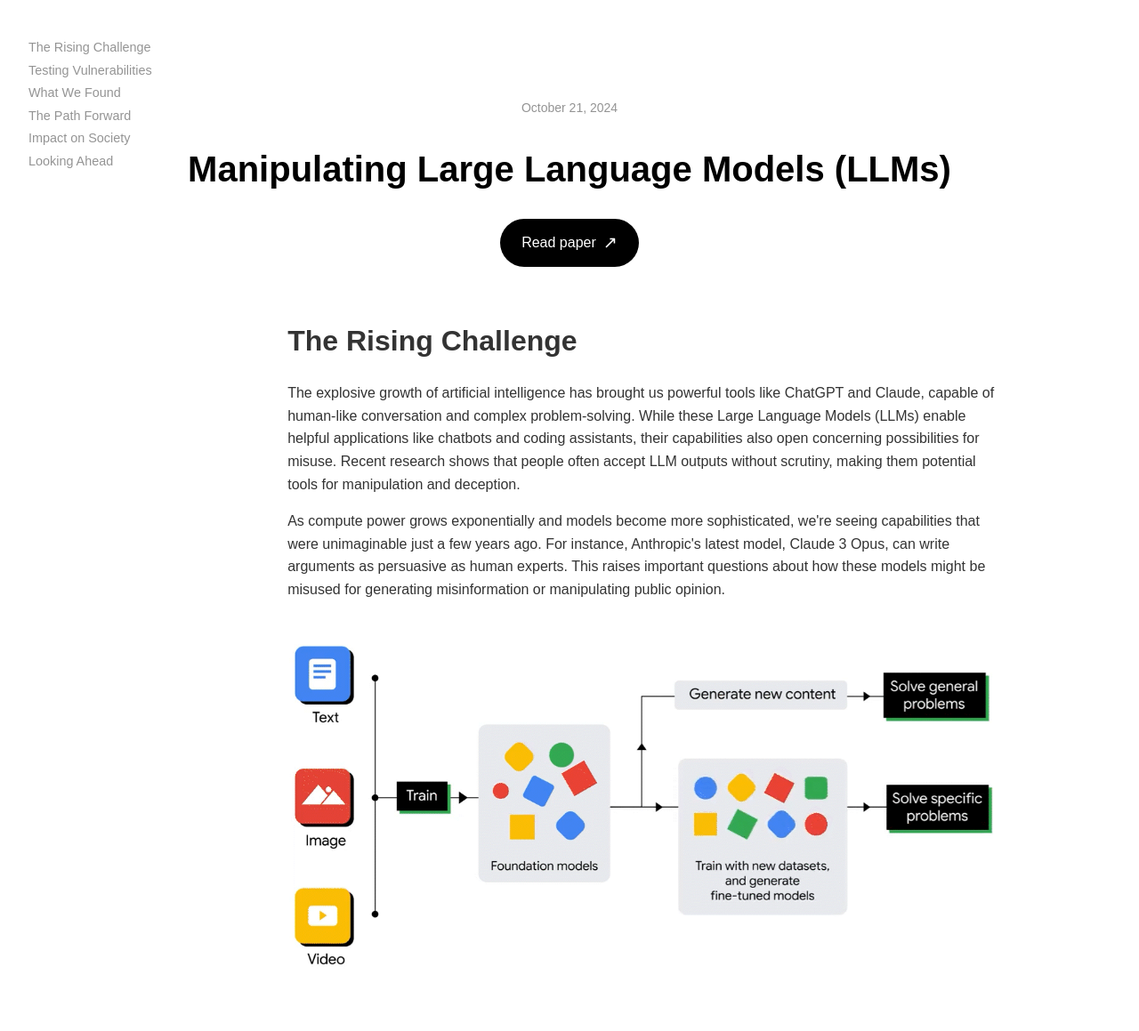
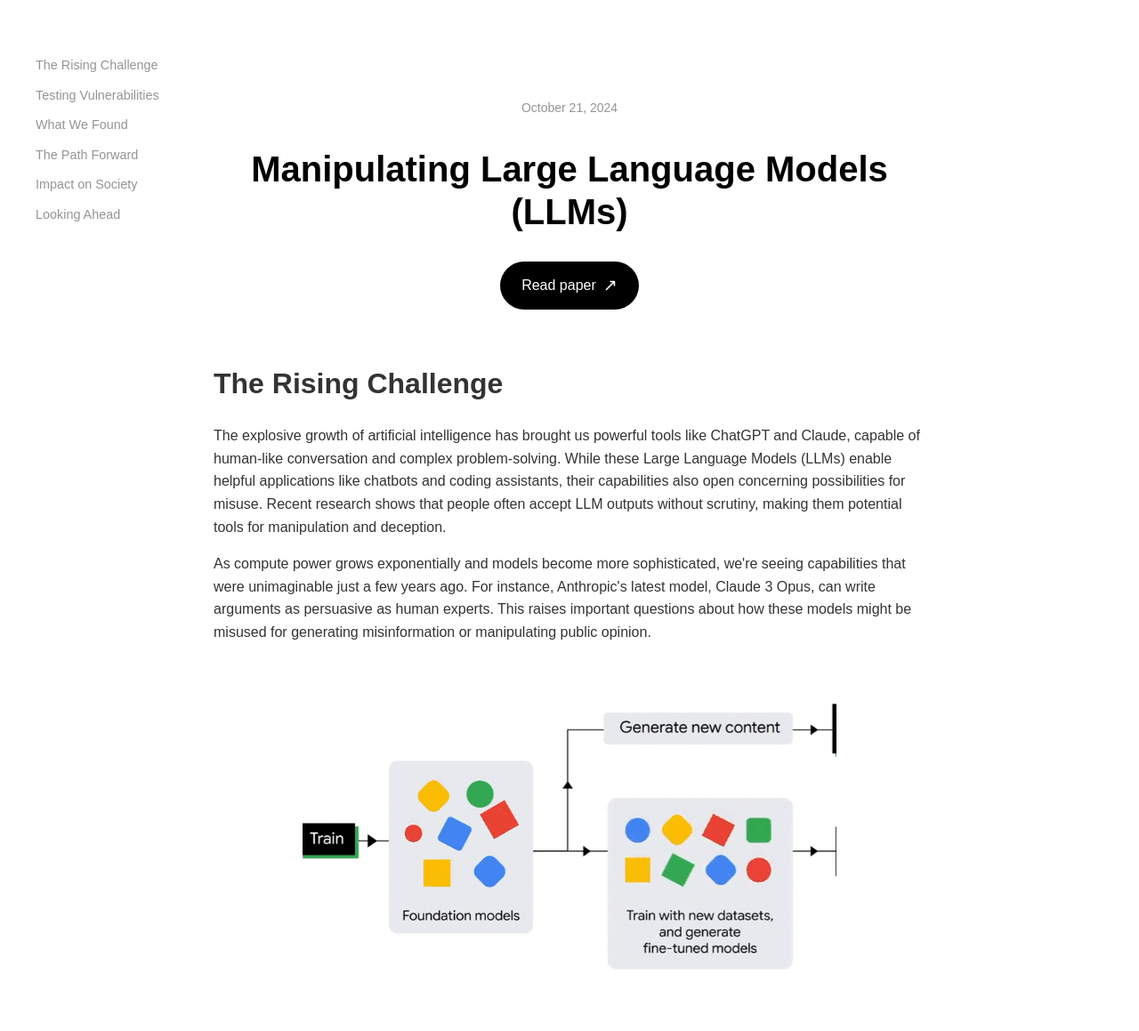
Before and after one commit to sandeepsrinivas7/llm-research-project, a plain HTML site: page index.html in a window 1280 px wide. Shown: the part 40-1199 px from the top of the page at 89% size. Drawn offline with Linux system fonts and the light colour scheme; a web font is replaced by a local one.

Commit message:
Update index.html

```diff
--- a/index.html
+++ b/index.html
@@ -14,7 +14,7 @@
             color: #333;
             background-color: #fff;
             margin: 0;
-            padding-top: 40px; /* Reduced from 60px */
+            padding-top: 40px;
         }
 
         h1, h2, h3, h4, h5, h6 {
@@ -39,7 +39,7 @@
             top: 0;
             left: 0;
             width: 100%;
-            height: 40px; /* Reduced from 60px */
+            height: 40px;
             background-color: #fff;
             z-index: 1000;
             font-family: 'Signifier', sans-serif;
@@ -64,16 +64,25 @@
         header nav a {
             color: #000;
             margin: 0 1.5rem;
-            font-size: 0.875rem; /* Reduced from 1rem */
+            font-size: 0.875rem;
         }
 
         .max-w-container {
             max-width: 68rem;
             margin: 0 auto;
             padding: 2rem;
+            position: relative;
         }
 
-        /* Existing margin classes remain the same */
+        /* Text classes */
+        .text-caption { font-size: 0.875rem; color:#949494;}
+        .text-balance { text-align: center; }
+        .text-start { text-align: left; }
+        .text-h1 { font-size: 2.5rem; color: #000; }
+        .text-h5 { font-size: 1.5rem; }
+        .text-p1-desktop { font-size: 1.125rem; }
+
+        /* Margin classes */
         .mt-2xl { margin-top: 4rem; }
         .mt-3xl { margin-top: 6rem; }
         .mb-l { margin-bottom: 2rem; }
@@ -83,28 +92,23 @@
         .mt-v { margin-top: 5rem;}
         .mb-v { margin-bottom: 5rem;}
 
-        /* Text classes */
-        .text-caption { font-size: 0.875rem; color:#949494;}
-        .text-balance { text-align: center; }
-        .text-start { text-align: left; }
-        .text-h1 { font-size: 2.5rem; color: #000; }
-        .text-h5 { font-size: 1.5rem; }
-        .text-p1-desktop { font-size: 1.125rem; }
-
-        /* Content layout */
+        /* Updated content layout */
         #main-content {
-            margin-left: calc(15% + 4rem); /* Adjusted to account for sidebar width */
-            width: calc(85% - 4rem);
-            max-width: 800px; /* Added to control content width */
-            margin-right: auto;
+            max-width: 800px;
+            margin: 0 auto;
+            padding: 0 20px;
+            position: relative;
         }
 
-        /* Sidebar styling */
+        /* Updated sidebar styling */
         nav.sidebar {
             position: fixed;
             top: 80px;
-            left: 2rem;
-            width: 15%;
+            left: 20px;
+            width: 200px;
+            background: white;
+            padding: 20px;
+            z-index: 100;
         }
 
         nav.sidebar ul {
@@ -113,7 +117,7 @@
             margin: 0;
         }
 
-        nav.sidebar ul li { margin-bottom: 0.001rem; }
+        nav.sidebar ul li { margin-bottom: 0.5rem; }
         nav.sidebar ul li a {
             text-decoration: none;
             color: #949494;
@@ -121,35 +125,40 @@
         }
         nav.sidebar ul li a:hover { color: #000; }
 
-        /* Image styling */
+        /* Updated image styling */
         .single-image {
             width: 100%;
-            max-width: 800px;
-            height: auto;
-            margin: 2rem 0;
+            max-width: 600px;
+            height: 400px;
+            margin: 2rem auto;
             border-radius: 8px;
+            object-fit: cover;
+            display: block;
         }
 
-        /* Image carousel styling */
+        /* Updated image carousel styling */
         .image-container {
             position: relative;
             width: 100%;
-            max-width: 800px;
-            margin: 2rem 0;
+            max-width: 600px;
+            margin: 2rem auto;
             overflow: hidden;
+            height: 400px;
         }
 
         .image-carousel {
             display: flex;
             transition: transform 0.3s ease;
             gap: 20px;
+            height: 100%;
         }
 
         .image-carousel img {
             width: 100%;
             flex: 0 0 100%;
-            height: auto;
+            height: 400px;
             border-radius: 8px;
+            object-fit: cover;
         }
 
         .carousel-button {
@@ -168,7 +177,7 @@
         .carousel-button.prev { left: 10px; }
         .carousel-button.next { right: 10px; }
 
-        /* Button styling remains the same */
+        /* Button styling */
         .button-container {
             display: flex;
             justify-content: center;
@@ -192,6 +201,14 @@
 
         .paper-button:hover { opacity: 0.9; }
         .paper-button span { display: inline-block; font-size: 1.2rem; }
+
+        /* Center align the title section */
+        .title-section {
+            text-align: center;
+            max-width: 800px;
+            margin: 0 auto;
+            padding: 0 20px;
+        }
     </style>
 </head>
 
@@ -206,12 +223,14 @@
 
     <main id="main" class="max-w-container mx-auto mt-2xl">
         <article>
-            <p class="text-caption mb-4xs text-balance">October 21, 2024</p>
-            <h1 class="text-h1 text-balance mb-m">Manipulating Large Language Models (LLMs)</h1>
-            <div class="button-container">
-                <a href="./paper.pdf" class="paper-button">
-                    Read paper <span>↗</span>
-                </a>
+            <div class="title-section">
+                <p class="text-caption mb-4xs">October 21, 2024</p>
+                <h1 class="text-h1 mb-m">Manipulating Large Language Models (LLMs)</h1>
+                <div class="button-container">
+                    <a href="./paper.pdf" class="paper-button">
+                        Read paper <span>↗</span>
+                    </a>
+                </div>
             </div>
 
             <div>
@@ -227,6 +246,7 @@
                 </nav>
 
                 <div id="main-content">
+                    <!-- Rest of the content sections remain exactly the same -->
                     <section id="rising-challenge" class="mt-2xl">
                         <h2>The Rising Challenge</h2>
                         <p>The explosive growth of artificial intelligence has brought us powerful tools like ChatGPT and Claude, capable of human-like conversation and complex problem-solving. While these Large Language Models (LLMs) enable helpful applications like chatbots and coding assistants, their capabilities also open concerning possibilities for misuse. Recent research shows that people often accept LLM outputs without scrutiny, making them potential tools for manipulation and deception.</p>
@@ -266,7 +286,6 @@
                             </div>
                             <button class="carousel-button prev" aria-label="Previous image">←</button>
                             <button class="carousel-button next" aria-label="Next image">→</button>
-                            <div class="carousel-indicators"></div>
                         </div>
                     </section>
 
```
